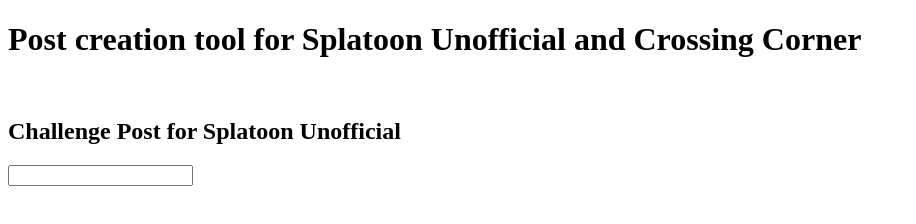
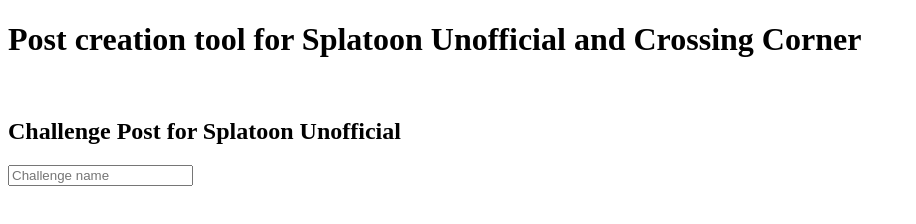
Before and after one commit to ExperiencersInternational/fedi-post-creation-tool, a plain HTML site: page index.html in a window 1280 px wide. Shown: the whole page, without its empty margins (0-916 px from the left). Drawn offline with Linux system fonts and the light colour scheme.

Commit message:
Update index.html

```diff
--- a/index.html
+++ b/index.html
@@ -10,6 +10,6 @@
     </div>
     <br>
     <h2>Challenge Post for Splatoon Unofficial </h2>
-    <input type="textbox">
+    <input type="text" id="splChName" name="splChName" placeholder="Challenge name">
   </body>
 </html>
```
